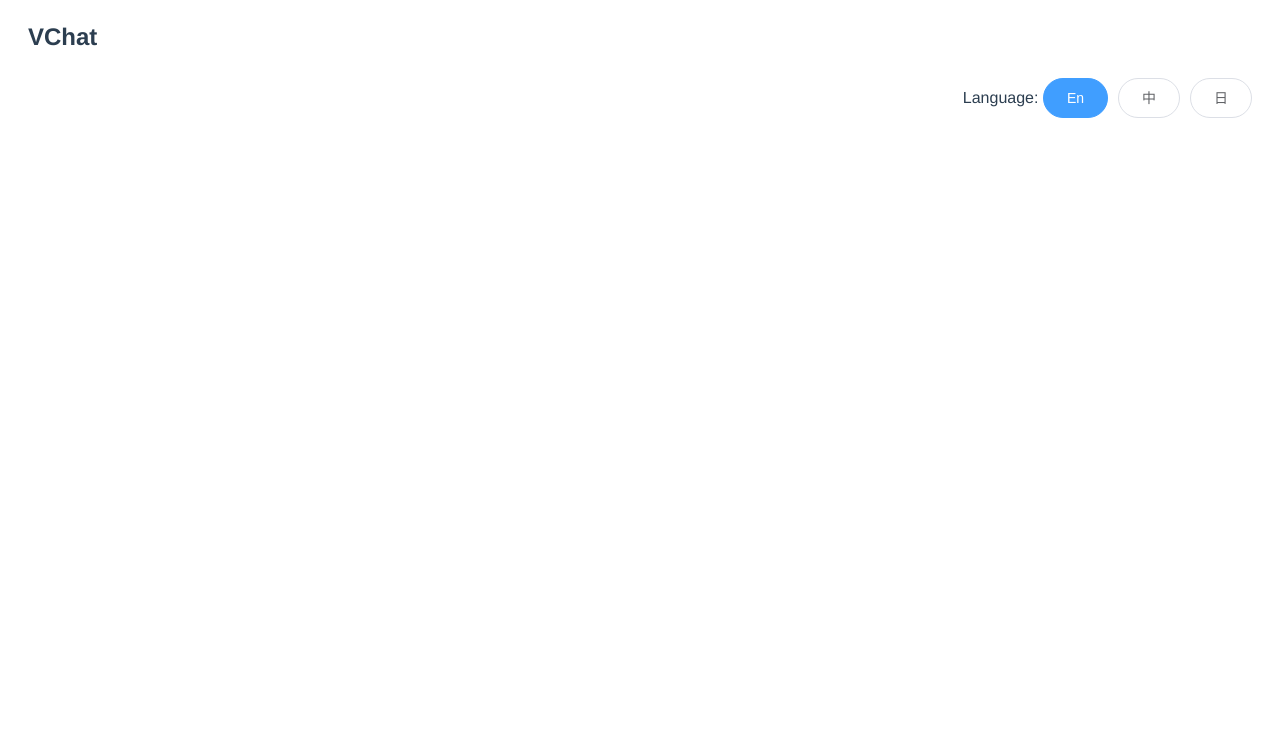
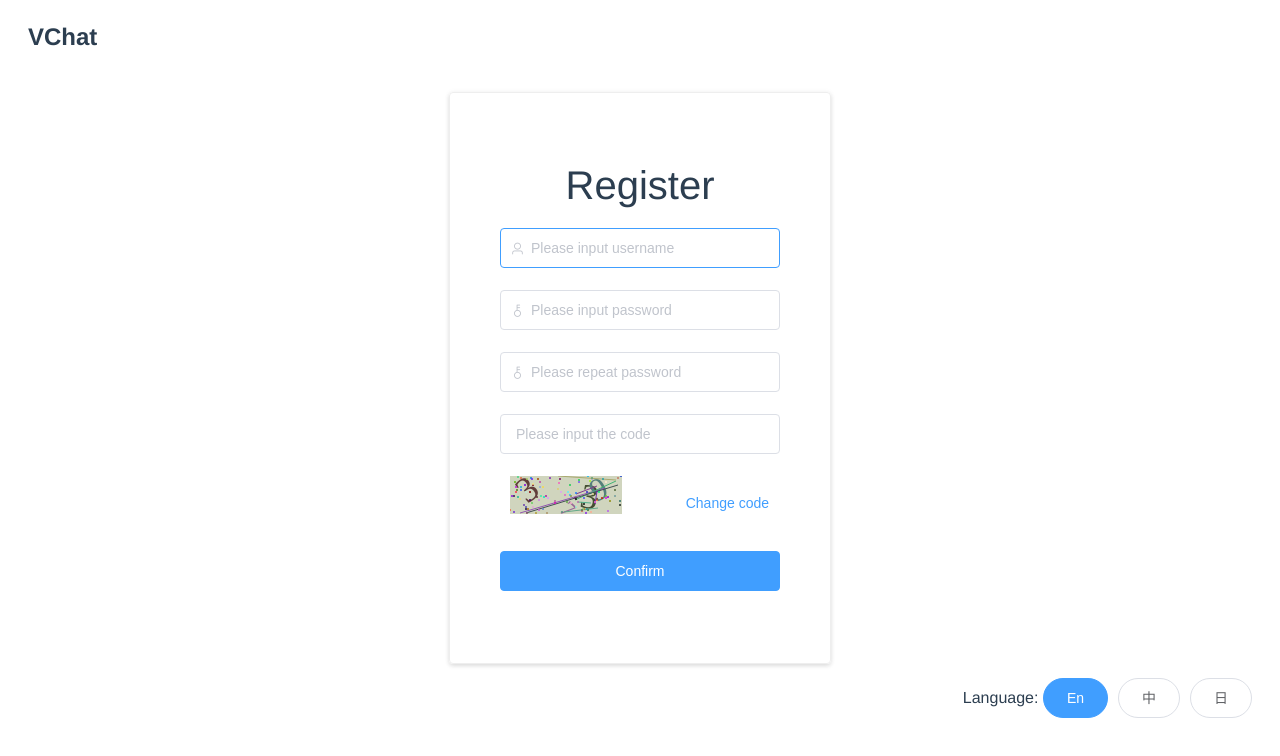
Before and after one commit to kagaya85/VChat, a Vue app: page /#/register in a window 1280 px wide. Shown: the top 756 px of the page. Built offline with nearby package versions, Linux system fonts and the light colour scheme.

Commit message:
add register page & bug fixed

```diff
--- a/public/css/style.css
+++ b/public/css/style.css
@@ -2,3 +2,25 @@
 .el-textarea .el-textarea__inner{
   resize: none;
 }
+
+.login-page {
+  display: flex;
+  justify-content: center;
+  text-align: center;
+  align-items: center;
+  flex-direction: column;
+  min-height: 600px;
+  height: 70vh;
+}
+
+.login-form {
+  padding: 50px;
+  min-width: 280px;
+  border: 1px solid #eee;
+  border-radius: 4px;
+  box-shadow: 0 2px 4px rgba(0, 0, 0, 0.12), 0 0 6px rgba(0, 0, 0, 0.04);
+}
+
+.wide-btn {
+  width: 100%;
+}
--- /dev/null
+++ b/src/components/IdentifyCode.vue
@@ -0,0 +1,156 @@
+<template>
+  <div class="s-canvas">
+    <canvas
+      id="s-canvas"
+      :width="contentWidth"
+      :height="contentHeight"
+    ></canvas>
+  </div>
+</template>
+
+<script>
+export default {
+  name: "SIdentify",
+  props: {
+    identifyCode: {
+      type: String,
+      default: "1234"
+    },
+    fontSizeMin: {
+      type: Number,
+      default: 16
+    },
+    fontSizeMax: {
+      type: Number,
+      default: 40
+    },
+    backgroundColorMin: {
+      type: Number,
+      default: 180
+    },
+    backgroundColorMax: {
+      type: Number,
+      default: 240
+    },
+    colorMin: {
+      type: Number,
+      default: 50
+    },
+    colorMax: {
+      type: Number,
+      default: 160
+    },
+    lineColorMin: {
+      type: Number,
+      default: 40
+    },
+    lineColorMax: {
+      type: Number,
+      default: 180
+    },
+    dotColorMin: {
+      type: Number,
+      default: 0
+    },
+    dotColorMax: {
+      type: Number,
+      default: 255
+    },
+    contentWidth: {
+      type: Number,
+      default: 112
+    },
+    contentHeight: {
+      type: Number,
+      default: 38
+    }
+  },
+  methods: {
+    // 生成一个随机数
+    randomNum(min, max) {
+      return Math.floor(Math.random() * (max - min) + min);
+    },
+    // 生成一个随机的颜色
+    randomColor(min, max) {
+      var r = this.randomNum(min, max);
+      var g = this.randomNum(min, max);
+      var b = this.randomNum(min, max);
+      return "rgb(" + r + "," + g + "," + b + ")";
+    },
+    drawPic() {
+      var canvas = document.getElementById("s-canvas");
+      var ctx = canvas.getContext("2d");
+      ctx.textBaseline = "bottom";
+      // 绘制背景
+      ctx.fillStyle = this.randomColor(
+        this.backgroundColorMin,
+        this.backgroundColorMax
+      );
+      ctx.fillRect(0, 0, this.contentWidth, this.contentHeight);
+      // 绘制文字
+      for (let i = 0; i < this.identifyCode.length; i++) {
+        this.drawText(ctx, this.identifyCode[i], i);
+      }
+      this.drawLine(ctx);
+      this.drawDot(ctx);
+    },
+    drawText(ctx, txt, i) {
+      ctx.fillStyle = this.randomColor(this.colorMin, this.colorMax);
+      ctx.font =
+        this.randomNum(this.fontSizeMin, this.fontSizeMax) + "px SimHei";
+      var x = (i + 1) * (this.contentWidth / (this.identifyCode.length + 1));
+      var y = this.randomNum(this.fontSizeMax, this.contentHeight - 5);
+      var deg = this.randomNum(-45, 45);
+      // 修改坐标原点和旋转角度
+      ctx.translate(x, y);
+      ctx.rotate((deg * Math.PI) / 180);
+      ctx.fillText(txt, 0, 0);
+      // 恢复坐标原点和旋转角度
+      ctx.rotate((-deg * Math.PI) / 180);
+      ctx.translate(-x, -y);
+    },
+    drawLine(ctx) {
+      // 绘制干扰线
+      for (let i = 0; i < 8; i++) {
+        ctx.strokeStyle = this.randomColor(
+          this.lineColorMin,
+          this.lineColorMax
+        );
+        ctx.beginPath();
+        ctx.moveTo(
+          this.randomNum(0, this.contentWidth),
+          this.randomNum(0, this.contentHeight)
+        );
+        ctx.lineTo(
+          this.randomNum(0, this.contentWidth),
+          this.randomNum(0, this.contentHeight)
+        );
+        ctx.stroke();
+      }
+    },
+    drawDot(ctx) {
+      // 绘制干扰点
+      for (let i = 0; i < 100; i++) {
+        ctx.fillStyle = this.randomColor(0, 255);
+        ctx.beginPath();
+        ctx.arc(
+          this.randomNum(0, this.contentWidth),
+          this.randomNum(0, this.contentHeight),
+          1,
+          0,
+          2 * Math.PI
+        );
+        ctx.fill();
+      }
+    }
+  },
+  watch: {
+    identifyCode() {
+      this.drawPic();
+    }
+  },
+  mounted() {
+    this.drawPic();
+  }
+};
+</script>
--- a/src/components/SendBox.vue
+++ b/src/components/SendBox.vue
@@ -4,7 +4,7 @@
       type="textarea"
       :rows="5"
       :placeholder="$t('messagePlaceholder')"
-      v-model.trim="textarea"
+      v-model="textarea"
       @keyup.enter.native="sendClicked"
       maxlength="500"
       show-word-limit
--- a/src/locales/en.js
+++ b/src/locales/en.js
@@ -7,8 +7,14 @@
   register: "Register",
   plsInputUsername: "Please input username",
   plsInputPassword: "Please input password",
-  plsRepeatPassword: "Please input password again",
+  plsRepeatPassword: "Please repeat password",
+  passwordNotSame: "Passwords are different",
   confirm: "Confirm",
+  plsInputCode: "Please input the code",
+  InputCodeErr: "Identify code is wrong",
+  changeCode: "Change code",
+  registerOK: "Register success",
+  registerFailed: "Register failed",
 
   send: "Send",
   messagePlaceholder: "Please input something...",
--- a/src/locales/ja.js
+++ b/src/locales/ja.js
@@ -8,7 +8,13 @@
   plsInputUsername: "ユーザー名を入力",
   plsInputPassword: "パスワードを入力",
   plsRepeatPassword: "パスワードを入力",
+  passwordNotSame: "パスワードが違います",
   confirm: "確認",
+  plsInputCode: "コードを入力",
+  InputCodeErr: "コードエラー",
+  changeCode: "コードを変える",
+  registerOK: "登録成功します",
+  registerFailed: "登録失敗した",
 
   send: "送る",
   messagePlaceholder: "何が言いたいですか...",
--- a/src/locales/zh_cn.js
+++ b/src/locales/zh_cn.js
@@ -8,7 +8,13 @@
   plsInputUsername: "请输入用户名",
   plsInputPassword: "请输入密码",
   plsRepeatPassword: "请再次输入密码",
+  passwordNotSame: "密码输入不相同",
   confirm: "确认",
+  plsInputCode: "请输入验证码",
+  InputCodeErr: "验证码错误",
+  changeCode: "看不清，换一张",
+  registerOK: "注册成功",
+  registerFailed: "注册失败",
 
   send: "发送",
   messagePlaceholder: "说点什么吧...",
--- a/src/router.js
+++ b/src/router.js
@@ -30,6 +30,11 @@
       path: '/login',
       name: 'login',
       component: () => import(/* webpackChunkName: "login" */ './views/Login.vue')
+    },
+    {
+      path: '/register',
+      name: 'register',
+      component: () => import(/* webpackChunkName: "Register" */ './views/Register.vue')
     }
   ]
 })
--- a/src/views/Login.vue
+++ b/src/views/Login.vue
@@ -28,11 +28,17 @@
             class="wide-btn"
             :loading="false"
             @click="login"
+            :disabled="btnDisabled"
             >{{ $t("login") }}</el-button
           >
         </el-form-item>
         <el-form-item>
-          <el-button class="wide-btn">{{ $t("register") }}</el-button>
+          <el-button
+            class="wide-btn"
+            @click="register"
+            :disabled="btnDisabled"
+            >{{ $t("register") }}</el-button
+          >
         </el-form-item>
       </el-form>
     </div>
@@ -40,7 +46,7 @@
 </template>
 
 <style scoped>
-.login-page {
+/* .login-page {
   display: flex;
   justify-content: center;
   text-align: center;
@@ -48,14 +54,14 @@
   flex-direction: column;
   min-height: 600px;
   height: 70vh;
-}
+} */
 
 .title {
   margin: 20px;
   font-size: 40px;
 }
 
-.login-form {
+/* .login-form {
   padding: 50px;
   min-width: 230px;
   border: 1px solid #eee;
@@ -65,7 +71,7 @@
 
 .wide-btn {
   width: 100%;
-}
+} */
 </style>
 
 <script>
@@ -76,7 +82,8 @@
   data() {
     return {
       username: "",
-      password: ""
+      password: "",
+      btnDisabled: false
     };
   },
   components: {},
@@ -84,57 +91,72 @@
     login: function() {
       if (this.username == "") {
         this.$message({
-          message: this.$t('plsInputUsername') + '!',
+          message: this.$t("plsInputUsername") + "!",
+          type: "warning"
+        });
+        return;
+      } else if (this.password == "") {
+        this.$message({
+          message: this.$t("plsInputPassword") + "!",
           type: "warning"
         });
         return;
       }
-      else if (this.password == "") {
-        this.$message({
-          message: this.$t('plsInputPassword') + '!',
-          type: "warning"
-        });
-        return;
-      }
-
+      // 禁用按钮
+      this.btnDisabled = true;
       // axios 异步请求
-      this.axios.post("/login",{
+      this.axios
+        .post(
+          "/login",
+          {
             username: this.username,
             password: this.password
+          },
+          {
+            headers: {
+              "Content-Type": "application/json;charset=utf-8"
             }
-      ,{
-        headers: {
-          "Content-Type":"application/json;charset=utf-8"
           }
-      })
+        )
         .then(res => {
-        console.log(res)
-        if(res.status == 200) {
+          if (res.status == 200) {
             // 登陆成功
-          this.$store.commit('login', res.data)
+            this.$store.commit("login", res.data);
             // 消息提示
             this.$message({
-            message: this.$t('welcome') + '!',
+              message: this.$t("welcome") + "!",
               type: "success"
             });
             // 1.5s后跳转跳转页面
             wait(1500).then(() => {
-            this.$router.push('/')
-          })
-        }
-        else {  // 404
+              this.$router.push("/");
+              this.btnDisabled = false;
+            });
+          } else {
+            // 404
             // 登陆失败
             this.$message({
-            message: this.$t('loginFailed') + '!',
+              message: this.$t("loginFailed") + "!",
               type: "error"
-          })
+            });
+
+            this.btnDisabled = false;
           }
         })
         .catch(err => {
-        console.log(err)
-      })
+          console.log(err);
+          // 登陆失败
+          this.$message({
+            message: this.$t("loginFailed") + "!",
+            type: "error"
+          });
 
+          this.btnDisabled = false;
+        });
+    },
+    register: function() {
+      this.$router.push("/register");
     }
-  }
+  } // methods
 };
 </script>
--- a/src/views/Register.vue
+++ b/src/views/Register.vue
@@ -1,7 +1,7 @@
 <template>
   <div class="login-page">
     <div class="login-form">
-      <div class="title">{{ $t("hello") }}!</div>
+      <div class="title">{{ $t("register") }}</div>
       <el-form>
         <el-form-item>
           <el-input
@@ -23,16 +23,40 @@
           ></el-input>
         </el-form-item>
         <el-form-item>
+          <el-input
+            :placeholder="$t('plsRepeatPassword')"
+            prefix-icon="el-icon-key"
+            v-model="repassword"
+            maxlength="20"
+            show-password
+          ></el-input>
+        </el-form-item>
+        <el-form-item>
+          <el-input
+            v-model="inputCode"
+            :placeholder="$t('plsInputCode')"
+            class="identifyinput"
+          ></el-input>
+        </el-form-item>
+        <el-form-item>
+          <div class="identifybox">
+            <div @click="refreshCode">
+              <identify :identifyCode="identifyCode"></identify>
+            </div>
+            <el-button @click="refreshCode" type="text" class="textbtn">
+              {{ $t("changeCode") }}
+            </el-button>
+          </div>
+        </el-form-item>
+        <el-form-item>
           <el-button
             type="primary"
             class="wide-btn"
             :loading="false"
-            @click="login"
-            >{{ $t("login") }}</el-button
+            @click="register"
+            :disabled="btnDisabled"
+            >{{ $t("confirm") }}</el-button
           >
-        </el-form-item>
-        <el-form-item>
-          <el-button class="wide-btn">{{ $t("register") }}</el-button>
         </el-form-item>
       </el-form>
     </div>
@@ -40,96 +64,151 @@
 </template>
 
 <style scoped>
-.login-page {
-  display: flex;
-  justify-content: center;
-  text-align: center;
-  align-items: center;
-  flex-direction: column;
-  min-height: 600px;
-  height: 70vh;
-}
-
 .title {
   margin: 20px;
   font-size: 40px;
 }
 
-.login-form {
-  padding: 50px;
-  min-width: 230px;
-  border: 1px solid #eee;
-  border-radius: 4px;
-  box-shadow: 0 2px 4px rgba(0, 0, 0, 0.12), 0 0 6px rgba(0, 0, 0, 0.04);
-}
-
-.wide-btn {
-  width: 100%;
+.identifybox {
+  display: flex;
+  justify-content: space-between;
+  padding: 0px 10px;
 }
 </style>
 
 <script>
 const wait = ms => new Promise(resolve => setTimeout(resolve, ms));
-
+import identify from "@/components/IdentifyCode.vue";
 export default {
-  name: "login",
+  name: "Rigister",
   data() {
     return {
       username: "",
-      password: ""
+      password: "",
+      repassword: "",
+      btnDisabled: false,
+      identifyCodes: "1234567890",
+      identifyCode: "",
+      inputCode: ""
     };
   },
-  components: {},
+  components: {
+    identify
+  },
+  mounted: function() {
+    this.btnDisabled = false;
+    this.identifyCode = "";
+    this.makeCode(this.identifyCodes, 4);
+  },
   methods: {
-    login: function() {
+    register: function() {
       if (this.username == "") {
         this.$message({
-          message: this.$t('plsInputUsername') + '!',
+          message: this.$t("plsInputUsername") + "!",
           type: "warning"
         });
         return;
-      }
-      else if (this.password == "") {
+      } else if (this.password == "") {
         this.$message({
-          message: this.$t('plsInputPassword') + '!',
+          message: this.$t("plsInputPassword") + "!",
+          type: "warning"
+        });
+        return;
+      } else if (this.repassword == "") {
+        this.$message({
+          message: this.$t("plsRepeatPassword") + "!",
+          type: "warning"
+        });
+        return;
+      } else if (this.repassword != this.password) {
+        this.$message({
+          message: this.$t("passwordNotSame") + "!",
+          type: "warning"
+        });
+        return;
+      } else if (this.inputCode == "") {
+        this.$message({
+          message: this.$t("plsInputCode") + "!",
+          type: "warning"
+        });
+        return;
+      } else if (this.inputCode != this.identifyCode) {
+        this.$message({
+          message: this.$t("InputCodeErr") + "!",
           type: "warning"
         });
         return;
       }
 
+      // 禁用按钮
+      this.btnDisabled = true;
+
       // axios 异步请求
-      this.axios.post("/register",{
+      this.axios
+        .post(
+          "/register",
+          {
             username: this.username,
             password: this.password
+          },
+          {
+            headers: {
+              "Content-Type": "application/json;charset=utf-8"
             }
-      ,{
-        headers: {
-          "Content-Type":"application/json;charset=utf-8"
           }
-      })
+        )
         .then(res => {
-        console.log(res)
-        if(res.status == 200) {
-          // 登陆成功
-          this.$store.commit('login', res.data)
+          console.log("res.status:", res.status);
+          if (res.status == 200) {
             // 消息提示
             this.$message({
-          message: this.$t('welcome') + '!',
+              message: this.$t("registerOK") + "!",
               type: "success"
             });
-          // 1.5s后跳转跳转页面
+            // 1s后跳转跳转登陆页面
             wait(1500).then(() => {
-            this.$router.push('/')
-          })
-        }
-        else {  // 404
-          // 登陆失败
+              this.$router.push("/login");
+              this.btnDisabled = false;
+            });
+          } else {
+            // 404
+            // 注册失败
+            this.$message({
+              message: this.$t("registerFailed") + "!",
+              type: "error"
+            });
+            // 解除禁用
+            this.btnDisabled = false;
           }
         })
         .catch(err => {
-        console.log(err)
-      })
-
+          console.log(err);
+          // 注册失败
+          this.$message({
+            message: this.$t("registerFailed") + "!",
+            type: "error"
+          });
+          // 解除禁用
+          this.btnDisabled = false;
+        });
+    },
+    // 生成随机数
+    randomNum: function(min, max) {
+      return Math.floor(Math.random() * (max - min) + min);
+    },
+    // 切换验证码
+    refreshCode: function() {
+      this.identifyCode = "";
+      this.makeCode(this.identifyCodes, 4);
+    },
+    // 生成四位随机验证码
+    makeCode: function(o, l) {
+      for (let i = 0; i < l; i++) {
+        this.identifyCode += this.identifyCodes[
+          this.randomNum(0, this.identifyCodes.length)
+        ];
+      }
+      console.log(this.identifyCode);
     }
   }
 };
```
Also changed, not shown: 2 other files (tests, documents, lock files or other folders). Lines whose indentation alone changed are shown as unchanged.
